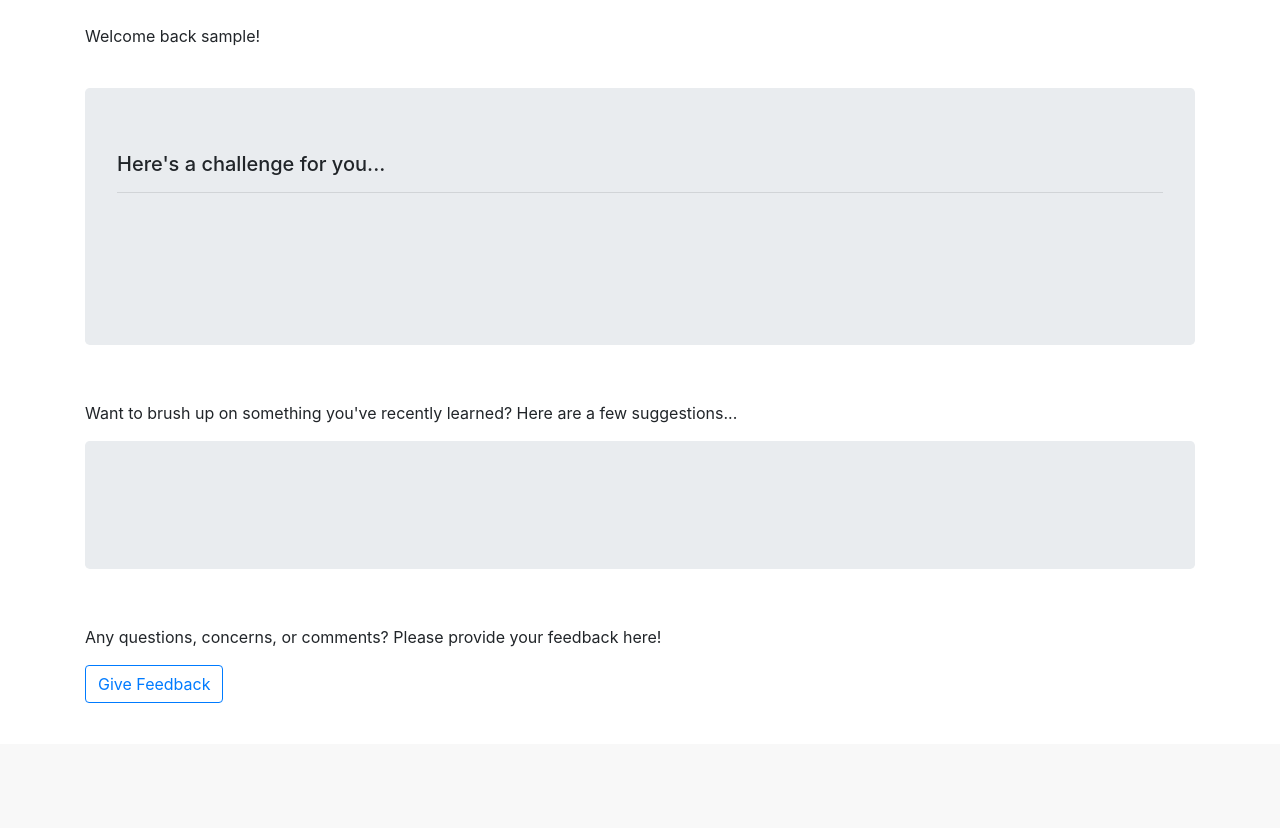
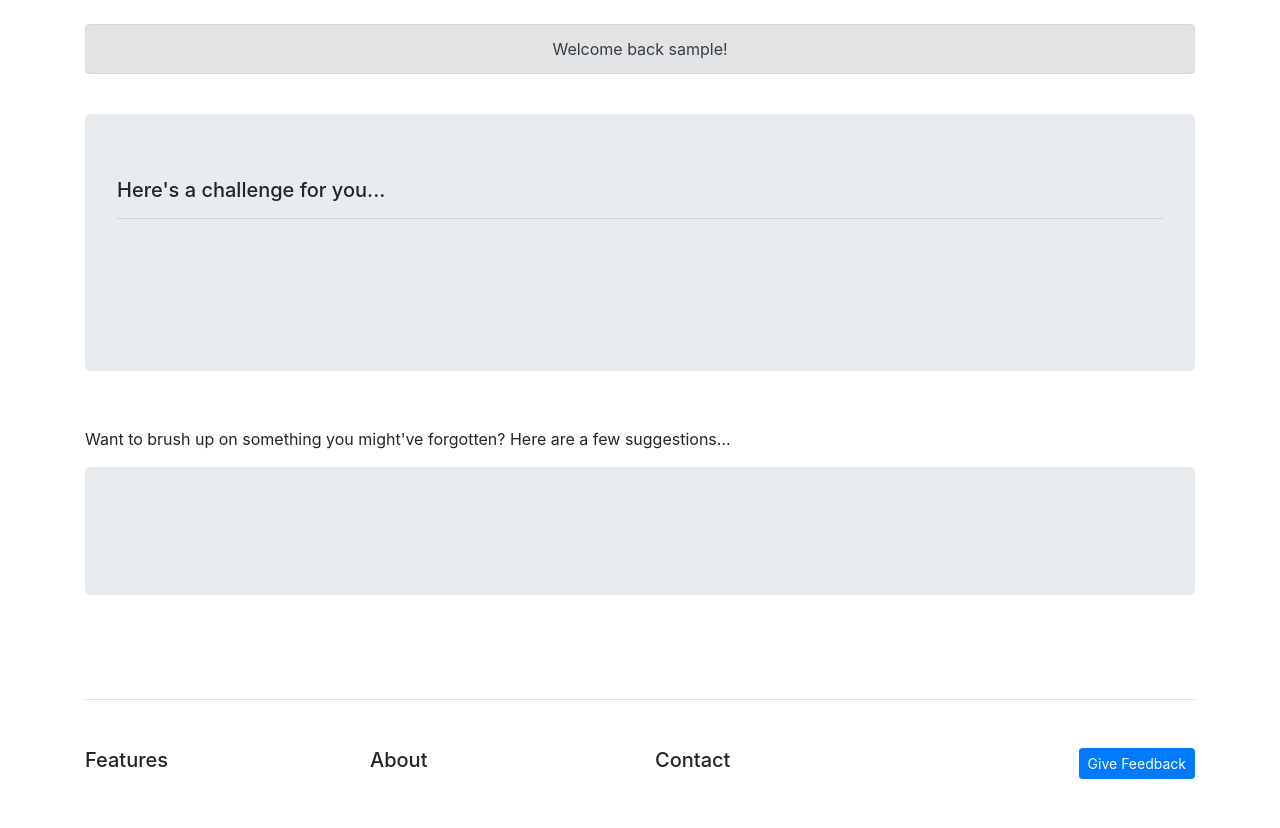
Before and after one commit to Jonathan-124/StudyCAT, a Django app: page / in a window 1280 px wide. Shown: the part 56-884 px from the top of the page. Before the commit the page ends 759 px from the top, so only its background shows below. Run offline with Django 3.2, Linux system fonts and the light colour scheme; the visitor is signed in with stand-in values (Sample User, id 1); data comes from the database, SQL or seed files in the repository; data that the repository does not hold is empty; parts of the project's set-up code (start-up, migrations or seed data) failed here and were passed over; some libraries are stand-ins or nearby versions.

Commit message:
template changes

```diff
--- a/templates/home.html
+++ b/templates/home.html
@@ -6,10 +6,7 @@
 {% block content %}
 
 {% if user.is_authenticated %}
-<p>Welcome back {{ user.username }}! </p>
-{% for curriculum in user.profile.currently_studying.all %}
-<p>Click <a href="{% url 'curriculum' curriculum.slug %}">here</a> to continue studying {{ curriculum.name}}!</p>
-{% endfor %}
+<div class="alert alert-secondary text-center" role="alert">Welcome back {{ user.username }}!</div>
 <br>
 <div id="challenge" class="jumbotron">
     <h5>Here's a challenge for you...</h5>
@@ -29,20 +26,30 @@
     </div>
 </div>
 <br>
-<p>Want to brush up on something you've recently learned? Here are a few suggestions...</p>
+<p>Want to brush up on something you might've forgotten? Here are a few suggestions...</p>
 <div class="jumbotron">
     <div class="card-deck" id="learned">
     </div>
 </div>
 <br>
 
-<div>
-    <p>Any questions, concerns, or comments? Please provide your feedback here!</p>
-    <button type="button" class="btn btn-outline-primary" data-toggle="modal" data-target="#feedbackModal">
-        Give Feedback
-    </button>
-</div>
-<br>
+<footer class="pt-4 my-md-5 pt-md-5 border-top">
+    <div class="row">
+      <div class="col-6 col-md">
+          <h5>Features</h5>
+      </div>
+      <div class="col-6 col-md">
+          <h5>About</h5>
+      </div>
+      <div class="col-6 col-md">
+          <h5>Contact</h5>
+      </div>
+      <div class="col-6 col-md">
+        <button type="button" class="btn btn-primary btn-sm float-right" data-toggle="modal" data-target="#feedbackModal">
+            Give Feedback
+        </button>
+    </div>
+</footer>
 
 <!-- Modal -->
 <div class="modal fade" id="feedbackModal" tabindex="-1" role="dialog" aria-labelledby="feedbackModalLabel" aria-hidden="true">
@@ -64,7 +71,7 @@
             </div>
             <div class="modal-footer">
                 <p id="submission-feedback"></p>
-                <button id="send-feedback-report" type="submit" class="btn btn-primary">Submit Feedback</button>
+                <button id="send-feedback-report" type="submit" class="btn btn-primary float-right">Submit</button>
             </div>
         </div>
     </div>
```
Also changed, not shown: templates/curriculum.html (+15 -2 lines), templates/lesson.html (+21 -6 lines), templates/unit.html (+16 -2 lines).
